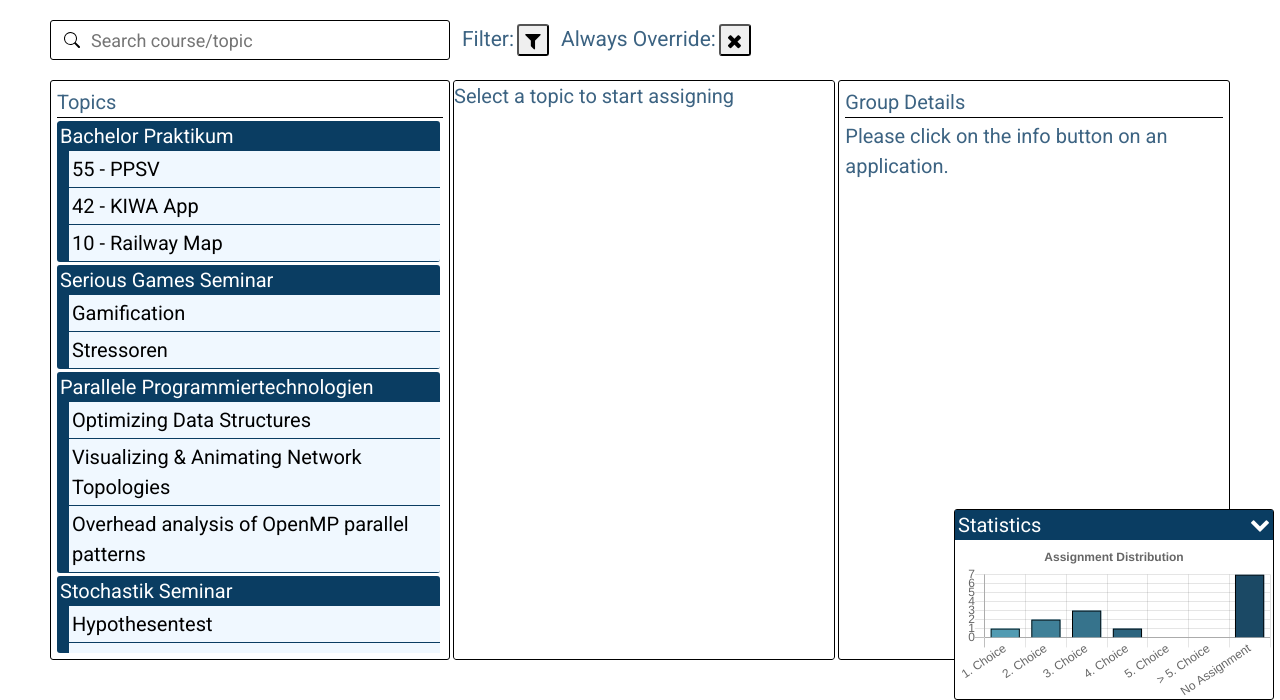
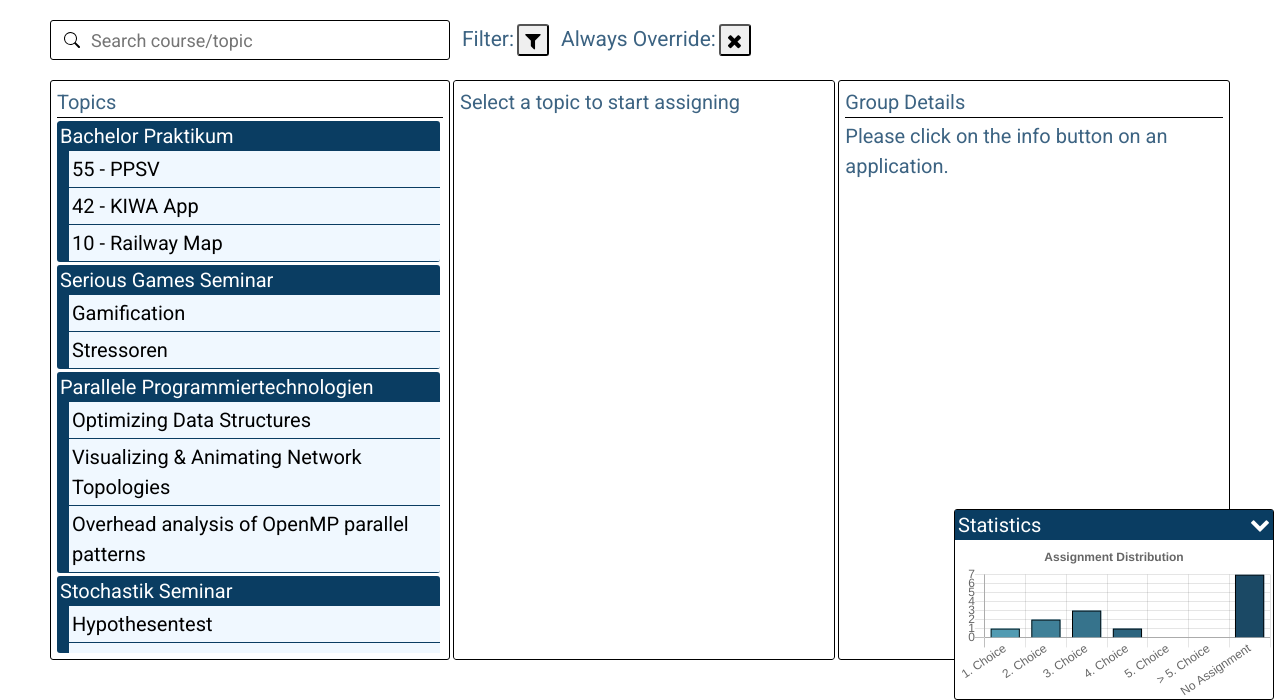
Before and after one commit to DataManagementLab/ppsv, a Django app: page /assignment/ in a window 1280 px wide. Shown: the part 100-800 px from the top of the page. Run offline with Django 3.2, Linux system fonts and the light colour scheme; a user stored in the database is signed in; data comes from the database, SQL or seed files in the repository; both versions use the stored data as it was after the commit; some libraries are stand-ins or nearby versions.

Commit message:
updated css for initial assignment message

```diff
--- a/ppsv/backend/templates/backend/assignment.html
+++ b/ppsv/backend/templates/backend/assignment.html
@@ -75,7 +75,7 @@
             </div>
         </div>
         <div id="assignment-application" class="section multi">
-            <div id="no-topic-selected" class="section">Select a topic to start assigning</div>
+            <div id="no-topic-selected" class="section section-inner">Select a topic to start assigning</div>
         </div>
         <div class="section" id="groupdetails" data-groupid="-1" data-applicationid="-1" data-collectionid="-1">
             <span>Group Details</span>
```
Also changed, not shown: ppsv/dbUserStudy.sqlite3.
